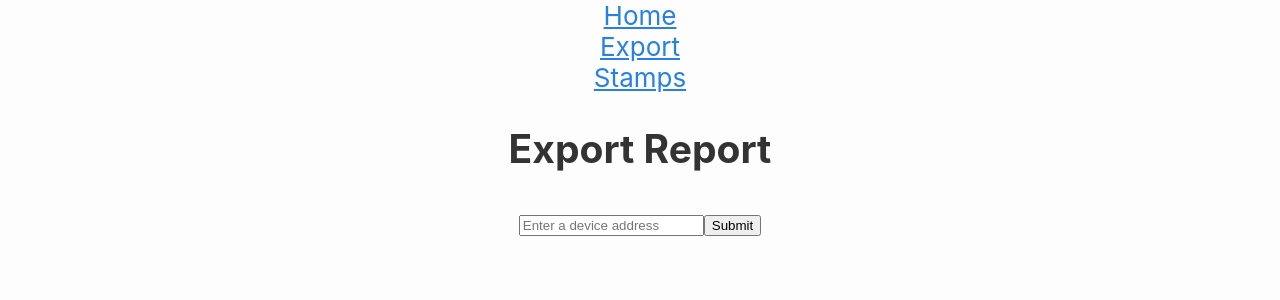
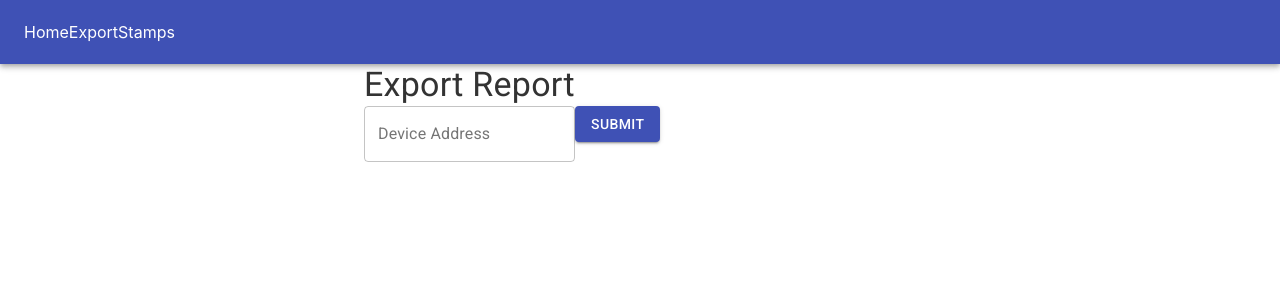
Before and after one commit to DSG-UPC/reports-platform, a React (Create React App) app: page /export in a window 1280 px wide. Shown: the top 300 px of the page. Built offline with nearby package versions, Linux system fonts and the light colour scheme.

Commit message:
Improve proof tables and add Material-UI

```diff
--- a/package.json
+++ b/package.json
@@ -4,13 +4,13 @@
   "private": true,
   "dependencies": {
     "@material-ui/core": "^4.11.0",
+    "@material-ui/icons": "^4.9.1",
     "@testing-library/jest-dom": "^5.11.4",
     "@testing-library/react": "^11.1.0",
     "@testing-library/user-event": "^12.1.10",
     "bootstrap": "^4.5.3",
     "ethers": "^5.0.19",
     "react": "^16.14.0",
-    "react-bootstrap": "^1.4.0",
     "react-dom": "^16.14.0",
     "react-router-dom": "^5.2.0",
     "react-scripts": "4.0.0",
--- a/public/index.html
+++ b/public/index.html
@@ -3,7 +3,7 @@
   <head>
     <meta charset="utf-8" />
     <link rel="icon" href="%PUBLIC_URL%/favicon.ico" />
-    <meta name="viewport" content="width=device-width, initial-scale=1" />
+    <meta name="viewport" content="minimum-scale=1, initial-scale=1, width=device-width" />
     <meta name="theme-color" content="#000000" />
     <meta
       name="description"
@@ -24,6 +24,7 @@
       work correctly both with client-side routing and a non-root public URL.
       Learn how to configure a non-root public URL by running `npm run build`.
     -->
+    <link rel="stylesheet" href="https://fonts.googleapis.com/css?family=Roboto:300,400,500,700&display=swap" />
     <title>React App</title>
   </head>
   <body>
--- a/src/App.css
+++ b/src/App.css
@@ -1,26 +1,13 @@
 .App {
   text-align: center;
-}
-
-.App-logo {
-  height: 40vmin;
-  pointer-events: none;
-}
-
-.App-content {
+  font-size: calc(10px + 2vmin);
   background-color: var(--background_1);
   min-height: 100vh;
   max-width: 100vw;
-  display: flex;
-  flex-direction: column;
-  align-items: center;
-  /* justify-content: center; */
-  /* text-align: left; */
-  font-size: calc(10px + 2vmin);
 }
 
 .hash {
-  font-size: calc(10px + 1vmin)
+  font-size: calc(10px + 1vmin);
 }
 
 .App-link {
--- a/src/App.js
+++ b/src/App.js
@@ -1,32 +1,47 @@
 // import logo from "./logo.svg";
-import "./App.css";
+// import "./App.css";
 import { BrowserRouter as Router, Route, Switch, Link } from "react-router-dom";
 
 import { Home, ExportReport, Stamps, Blocks } from "pages";
+import { Container, AppBar, Toolbar, Typography } from "@material-ui/core";
 
 function App() {
   return (
-    <div className="App">
-      <section className="App-content">
     <Router>
-          <Link to="/" className="App-link">
+      <AppBar position="static">
+        <Toolbar>
+          <Typography color="initial" variant="h8">
+            <Link to="/" style={{ textDecoration: "none", color: "inherit" }}>
               Home
             </Link>
-          <Link to="/export" className="App-link">
+          </Typography>
+          <Typography color="initial" variant="h8">
+            <Link
+              to="/export"
+              style={{ textDecoration: "none", color: "inherit" }}
+            >
               Export
             </Link>
-          <Link to="/stamps" className="App-link">
+          </Typography>
+          <Typography color="initial" variant="h8">
+            <Link
+              to="/stamps"
+              style={{ textDecoration: "none", color: "inherit" }}
+            >
               Stamps
             </Link>
+          </Typography>
+        </Toolbar>
+      </AppBar>
+      <Container maxWidth="sm">
         <Switch>
           <Route exact path="/" component={Home} />
           <Route path="/export" component={ExportReport} />
           <Route path="/stamps" component={Stamps} />
           <Route path="/b/:blocknum" component={Blocks} />
         </Switch>
+      </Container>
     </Router>
-      </section>
-    </div>
   );
 }
 
--- /dev/null
+++ b/src/components/Address/index.js
@@ -0,0 +1,26 @@
+import "./styles.css"
+
+export default function Address({ value }) {
+  if (typeof value !== "string") return "Not a string";
+  const beginning = value.substring(0, 4);
+  const end = value.substring(value.length - 5, value.length - 1);
+  const str = "0x" + beginning + "..." + end;
+  return (
+    <div
+      className="address"
+      onClick={(evt) => {
+        navigator?.clipboard?.writeText(value).then(
+          function () {
+            console.log("Async: Copying to clipboard was successful!");
+            console.log(value);
+          },
+          function (err) {
+            console.error("Async: Could not copy text: ", err);
+          }
+        );
+      }}
+    >
+    {str}
+    </div>
+  );
+}
--- /dev/null
+++ b/src/components/Address/styles.css
@@ -0,0 +1,3 @@
+.address:hover {
+    cursor: pointer
+}
--- /dev/null
+++ b/src/components/BlockLink.js
@@ -0,0 +1,9 @@
+import React from 'react'
+import { Link } from 'react-router-dom'
+
+export default function BlockLink({blocknum}) {
+    const link = `../b/${blocknum}`
+    return (
+        <Link to={link}>{blocknum}</Link>
+    )
+}
--- a/src/components/ProofsTable/index.js
+++ b/src/components/ProofsTable/index.js
@@ -1,34 +1,71 @@
 import React from "react";
-import "./styles.css";
+import { BlockLink, Address } from "components";
+import ethers from "ethers";
+import {
+  Table,
+  TableBody,
+  TableCell,
+  TableHead,
+  TableRow,
+  TableContainer,
+  Paper,
+  Typography,
+} from "@material-ui/core";
 
-function ProofRow(proof) {
+/**
+ * Material-UI Table of proofs of some kind
+ * @param {string} props.name - The name of the table
+ * @param {array} props.data - Array of proofs
+ */
+export default function ProofsTable({ name, data }) {
+  if (data.length === 0) return <></>;
   return (
-    <tr>
-      {Object.entries(proof).map((field) => {
-        return <td key={`${proof.id}${field[0]}`}>{field[1]}</td>;
-      })}
-    </tr>
+    <>
+      <Typography component="h2" variant="h6" color="primary" gutterBottom>
+        {name}
+      </Typography>
+      <TableContainer component={Paper}>
+        <Table size="small">
+          <TableHead>
+            <TableRow>
+              {Object.entries(data[0]).map((keyvalue) => {
+                return <TableCell key={keyvalue[0]}>{keyvalue[0]}</TableCell>;
+              })}
+            </TableRow>
+          </TableHead>
+          <TableBody>
+            {data.map((proof) => {
+              return <ProofRow key={proof.id} {...proof} />;
+            })}
+          </TableBody>
+        </Table>
+      </TableContainer>
+    </>
   );
 }
 
-export default function ProofsTable({ name = "noname", data }) {
-  if (data.length === 0) return <></>;
+/**
+ * Material-UI Table row
+ * @param {Object} proof - Object describing the proof
+ */
+function ProofRow(proof) {
   return (
-    <table className="proofs-table">
-      <caption>{name}</caption>
-      <tbody>
-        {/* <tr>
-          <th colSpan="100%">{name.toUpperCase()}</th>
-        </tr> */}
-        <tr>
-          {Object.entries(data[0]).map((entry) => {
-            return <th key={entry[0]}>{entry[0]}</th>;
-          })}
-        </tr>
-        {data.map((proof) => {
-          return <ProofRow key={proof.id} {...proof} />;
-        })}
-      </tbody>
-    </table>
+    <TableRow>
+      {Object.entries(proof).map((keyvalue) => {
+        return (
+          <TableCell key={`${proof.id}${keyvalue[0]}`}>
+            {(() => {
+              if (keyvalue[0] === "block")
+                return <BlockLink blocknum={keyvalue[1]} />;
+              else if (ethers.utils.isAddress(keyvalue[1]))
+                return <Address value={keyvalue[1]} />;
+              else return keyvalue[1];
+            })()}
+          </TableCell>
+        );
+      })}
+    </TableRow>
   );
 }
+// {keyvalue[0] === "block" && <BlockLink blocknum={keyvalue[1]}/>
+// {keyvalue[0]}
--- a/src/components/ProofsTable/styles.css
+++ /dev/null
@@ -1,45 +0,0 @@
-
-.proofs-table {
-  margin-top:30px;
-  margin-left:auto;
-  margin-right:auto;
-  width: 80%;
-  /* font-family: "Trebuchet MS", Arial, Helvetica, sans-serif; */
-  font-size: 10px;
-  border-collapse: collapse;
-  /* font-size: calc(10px + 2vmin); */
-}
-
-.proofs-table td,
-.proofs-table th {
-  border: 1px solid #ddd;
-  padding: 8px;
-}
-
-.proofs-table tr:nth-child(even) {
-  background-color: var(--background_2);
-}
-
-.proofs-table tr:nth-child(odd) {
-  background-color: var(--background_3);
-}
-
-.proofs-table tr:hover {
-  background-color: #ddd;
-}
-
-.proofs-table th {
-  padding-top: 12px;
-  padding-bottom: 12px;
-  text-align: center;
-  background-color: #4caf50;
-  color: white;
-}
-
-.proofs-table caption {
-  padding-top: 12px;
-  padding-bottom: 12px;
-  background-color: #979797;
-  color: white;
-  font-size: calc(13px);
-}
--- a/src/components/index.js
+++ b/src/components/index.js
@@ -1,2 +1,4 @@
 export { default as FileInput } from "./FileInput";
 export { default as ProofsTable } from "./ProofsTable";
+export { default as BlockLink } from "./BlockLink";
+export { default as Address } from "./Address";
--- a/src/pages/ExportReport/index.js
+++ b/src/pages/ExportReport/index.js
@@ -1,6 +1,7 @@
 import React, { useState } from "react";
 import { useFetchApi } from "hooks";
 import { ProofsTable } from "components";
+import { TextField, Button, Box, Typography } from "@material-ui/core";
 const IP = "localhost",
   PORT = "3001";
 
@@ -10,7 +11,7 @@ export default function ExportReport() {
   const url =
     deviceAddress && `http://${IP}:${PORT}/cache/devices/${deviceAddress}`;
   const fetch = useFetchApi(url);
-
+  console.log(fetch);
   const handleSubmit = (evt) => {
     evt.preventDefault();
     setDeviceAddress(input);
@@ -18,38 +19,51 @@ export default function ExportReport() {
 
   return (
     <>
-      <h1>Export Report</h1>
-
+      <Typography variant="h4">Export Report</Typography>
       <form onSubmit={handleSubmit}>
-        <input
+        <TextField
           input={input}
           onChange={(evt) => setInput(evt.target.value)}
-          placeholder="Enter a device address"
-        ></input>
-        <button type="submit">Submit</button>
+          id="outlined-basic"
+          label="Device Address"
+          variant="outlined"
+        ></TextField>
+        <Button type="submit" variant="contained" color="primary">
+          Submit
+        </Button>
       </form>
       {fetch.status === "fetched" && (
         <>
+          <Box mt={3}>
             <ProofsTable
               name="Funcion Proofs"
               data={fetch.data.device.proofs.functionproofs}
             />
+          </Box>
+          <Box mt={3}>
             <ProofsTable
               name="Recycle Proofs"
               data={fetch.data.device.proofs.recycleproofs}
             />
+          </Box>
+          <Box mt={3}>
             <ProofsTable
               name="Data Wipe Proofs"
               data={fetch.data.device.proofs.datawipeproofs}
             />
+          </Box>
+          <Box mt={3}>
             <ProofsTable
               name="Reuse Proofs"
               data={fetch.data.device.proofs.reuseproofs}
             />
+          </Box>
+          <Box mt={3}>
             <ProofsTable
               name="Transfer Proofs"
               data={fetch.data.device.proofs.transferproofs}
             />
+          </Box>
         </>
       )}
       {fetch.status === "error" && <p>{fetch.error}</p>}
```
Also changed, not shown: 2 other files (tests, documents, lock files or other folders). Lines whose indentation alone changed are shown as unchanged.
